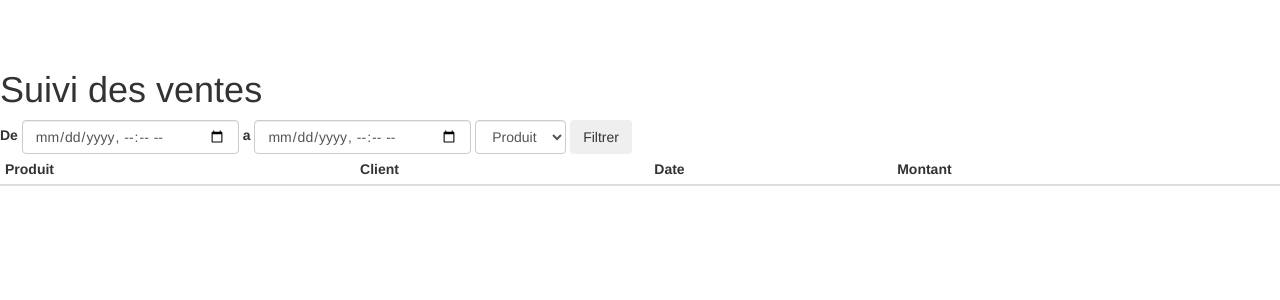
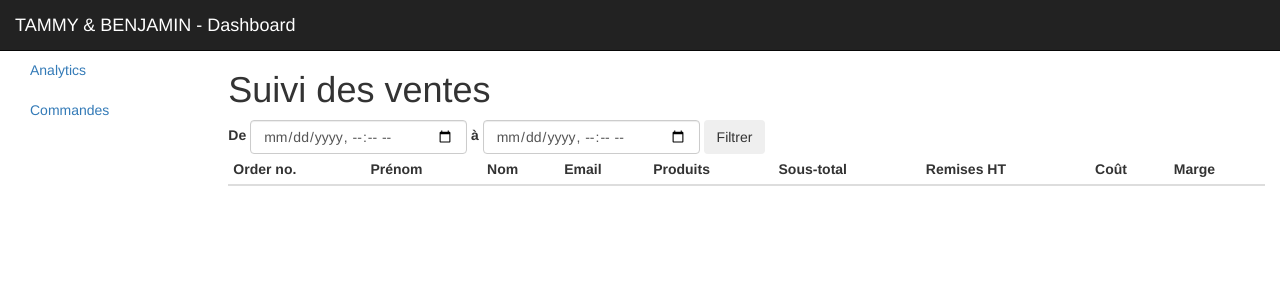
Before and after one commit to TammyAndBenjamin/tabapp, a Flask app: page / in a window 1280 px wide. Shown: the top 300 px of the page. Run offline with Flask 2, Linux system fonts and the light colour scheme; lists and menus that the app fills with data are empty; some libraries are stand-ins or nearby versions.

Commit message:
Update reporting screen

```diff
--- a/application.py
+++ b/application.py
@@ -59,9 +59,71 @@ def aggregate_orders(orders):
         aggregate[customer_email] = row
     return aggregate
 
+def process_orders(orders):
+    rows = []
+    for order in orders:
+        customer = order.get('customer')
+        lines = order.get('line_items')
+        tax_lines = order.get('tax_lines')
+        discount_value = float(order.get('total_discounts'))
+        row = {
+            'order_no': order.get('name'),
+            'customer_firstname': customer.get('first_name'),
+            'customer_lastname': customer.get('last_name'),
+            'customer_email': customer.get('email'),
+            'products': [],
+            'excluding_taxes_amount': 0,
+            'discount_amount': 0,
+            'cost_amount': 0,
+            'benefits': 0,
+        }
+        for line in lines:
+            taxes = line.get('tax_lines')
+            row['products'].append(line.get('title'))
+            price = float(line.get('price'))
+            if order.get('taxes_included'):
+                for tax_line in taxes:
+                    tax_rate = float(tax_line.get('rate'))
+                    row['excluding_taxes_amount'] += price / (1 + tax_rate)
+            else:
+                row['excluding_taxes_amount'] += price
+        if order.get('taxes_included'):
+            for tax_line in tax_lines:
+                tax_rate = float(tax_line.get('rate'))
+                row['discount_amount'] += discount_value / (1 + tax_rate)
+        else:
+            row['discount_amount'] += discount_value
+        row['benefits'] = row['excluding_taxes_amount'] - row['discount_amount'] - row['cost_amount']
+        rows.append(row)
+    return rows
+
 @app.route('/')
 def index():
     return render_template('index.html')
+
+@app.route('/analytics')
+def analytics():
+    date_lbound = request.args.get('date_lbound')
+    date_ubound = request.args.get('date_ubound')
+    fields = [
+        'name',
+        'created_at',
+        'customer',
+        'tags',
+        'line_items',
+        'taxes_included',
+        'tax_lines',
+        'total_discounts',
+    ]
+    url = '{base_url}orders.json?page={{page}}&fields={fields}{date_lbound}{date_ubound}'.format(**{
+            'base_url': base_url,
+            'fields': ','.join(fields),
+            'date_lbound': '&updated_at_min={}'.format(date_lbound) if date_lbound else '',
+            'date_ubound': '&updated_at_max={}'.format(date_ubound) if date_ubound else '',
+        })
+    orders = list_from_api(url, 'orders')
+    rows = process_orders(orders)
+    return jsonify(rows=rows)
 
 @app.route('/orders/', defaults={'page': 1})
 @app.route('/orders/<int:page>')
--- a/templates/index.html
+++ b/templates/index.html
@@ -5,25 +5,26 @@
     <form id="filters" class="form-inline" role="form">
         <div class="form-group">
             <label for="date_lbound">De</label>
-            <input type="datetime-local" class="form-control" id="date_lbound" />
+            <input type="datetime-local" class="form-control" name="date_lbound" />
         </div>
         <div class="form-group">
-            <label for="date_ubound">a</label>
-            <input type="datetime-local" class="form-control" id="date_ubound" />
+            <label for="date_ubound">à</label>
+            <input type="datetime-local" class="form-control" name="date_ubound" />
         </div>
-        <select name="groupby" class="form-control">
-            <option value="product">Produit</option>
-            <option value="client">Client</option>
-        </select>
         <button class="btn btn-small">Filtrer</button>
     </form>
-    <table class="table table-condensed">
+    <table id="aggregate_sales" class="table table-condensed">
         <thead>
             <tr>
-                <th>Produit</th>
-                <th>Client</th>
-                <th>Date</th>
-                <th>Montant</th>
+                <th>Order no.</th>
+                <th>Prénom</th>
+                <th>Nom</th>
+                <th>Email</th>
+                <th>Produits</th>
+                <th style="white-space: nowrap;">Sous-total</th>
+                <th style="white-space: nowrap;">Remises HT</th>
+                <th style="white-space: nowrap;">Coût</th>
+                <th style="white-space: nowrap;">Marge</th>
             </tr>
         </thead>
         <tbody>
@@ -32,15 +33,65 @@
 {% endblock content %}
 
 {% block script %}
+    <script src="//cdnjs.cloudflare.com/ajax/libs/numeral.js/1.4.5/numeral.min.js"></script>
+    <script>
+        numeral.language('fr', {
+            delimiters: {
+                thousands: ' ',
+                decimal: ','
+            },
+            abbreviations: {
+                thousand: 'k',
+                million: 'm',
+                billion: 'b',
+                trillion: 't'
+            },
+            ordinal : function (number) {
+                return number === 1 ? 'er' : 'ème';
+            },
+            currency: {
+                symbol: '€'
+            }
+        });
+        numeral.language('fr');
+    </script>
+    <script type="text/html" id="order_row">
+        <tr>
+            <td><!-- order_no --></td>
+            <td><!-- customer_firstname --></td>
+            <td><!-- customer_lastname --></td>
+            <td><!-- customer_email --></td>
+            <td><!-- products --></td>
+            <td style="white-space: nowrap;"><!-- excluding_taxes_amount --></td>
+            <td style="white-space: nowrap;"><!-- discount_amount --></td>
+            <td style="white-space: nowrap;"><!-- cost_amount --></td>
+            <td style="white-space: nowrap;"><!-- benefits --></td>
+        </tr>
+    </script>
     <script>
         (function($) {
             $('#filters').on('submit', function(e) {
                 e.preventDefault();
                 $.ajax({
-                    url: 'orders',
+                    url: 'analytics',
                     data: $(this).serialize(),
                     success: function(response) {
-                        console.log(response);
+                        var container = $('#aggregate_sales tbody');
+                        container.empty();
+                        $.each(response.rows, function(i, row) {
+                            var currency_format = '0,0.00 $',
+                                html_row = $('#order_row').html(),
+                                html_row = html_row.replace('<!-- order_no -->', row['order_no']),
+                                html_row = html_row.replace('<!-- customer_firstname -->', row['customer_firstname']),
+                                html_row = html_row.replace('<!-- customer_lastname -->', row['customer_lastname']),
+                                html_row = html_row.replace('<!-- customer_email -->', row['customer_email']),
+                                html_row = html_row.replace('<!-- products -->', row['products'].join(', ')),
+                                html_row = html_row.replace('<!-- excluding_taxes_amount -->', numeral(row['excluding_taxes_amount']).format(currency_format)),
+                                html_row = html_row.replace('<!-- discount_amount -->', numeral(row['discount_amount']).format(currency_format)),
+                                html_row = html_row.replace('<!-- cost_amount -->', numeral(row['cost_amount']).format(currency_format)),
+                                html_row = html_row.replace('<!-- benefits -->', numeral(row['benefits']).format(currency_format));
+                            container.append(html_row);
+                        });
                     }
                 });
             });
--- a/templates/layout.html
+++ b/templates/layout.html
@@ -1,7 +1,30 @@
 {% extends 'base.html' %}
 
 {% block page %}
-    <div>
-        {% block content %}{% endblock content %}
+    <div class="navbar navbar-inverse navbar-fixed-top" role="navigation">
+        <div class="container-fluid">
+            <div class="navbar-header">
+                <button type="button" class="navbar-toggle" data-toggle="collapse" data-target=".navbar-collapse">
+                    <span class="sr-only">Toggle navigation</span>
+                    <span class="icon-bar"></span>
+                    <span class="icon-bar"></span>
+                    <span class="icon-bar"></span>
+                </button>
+                <a class="navbar-brand" href="#">TAMMY & BENJAMIN - Dashboard</a>
+            </div>
+        </div>
+    </div>
+    <div class="container-fluid">
+        <div class="row">
+            <div class="col-md-2">
+                <ul class="nav nav-sidebar">
+                    <li class="active"><a href="/">Analytics</a></li>
+                    <li><a href="/orders/">Commandes</a></li>
+                </ul>
+            </div>
+            <div class="col-md-10">
+                {% block content %}{% endblock content %}
+            </div>
+        </div>
     </div>
 {% endblock page %}
```
